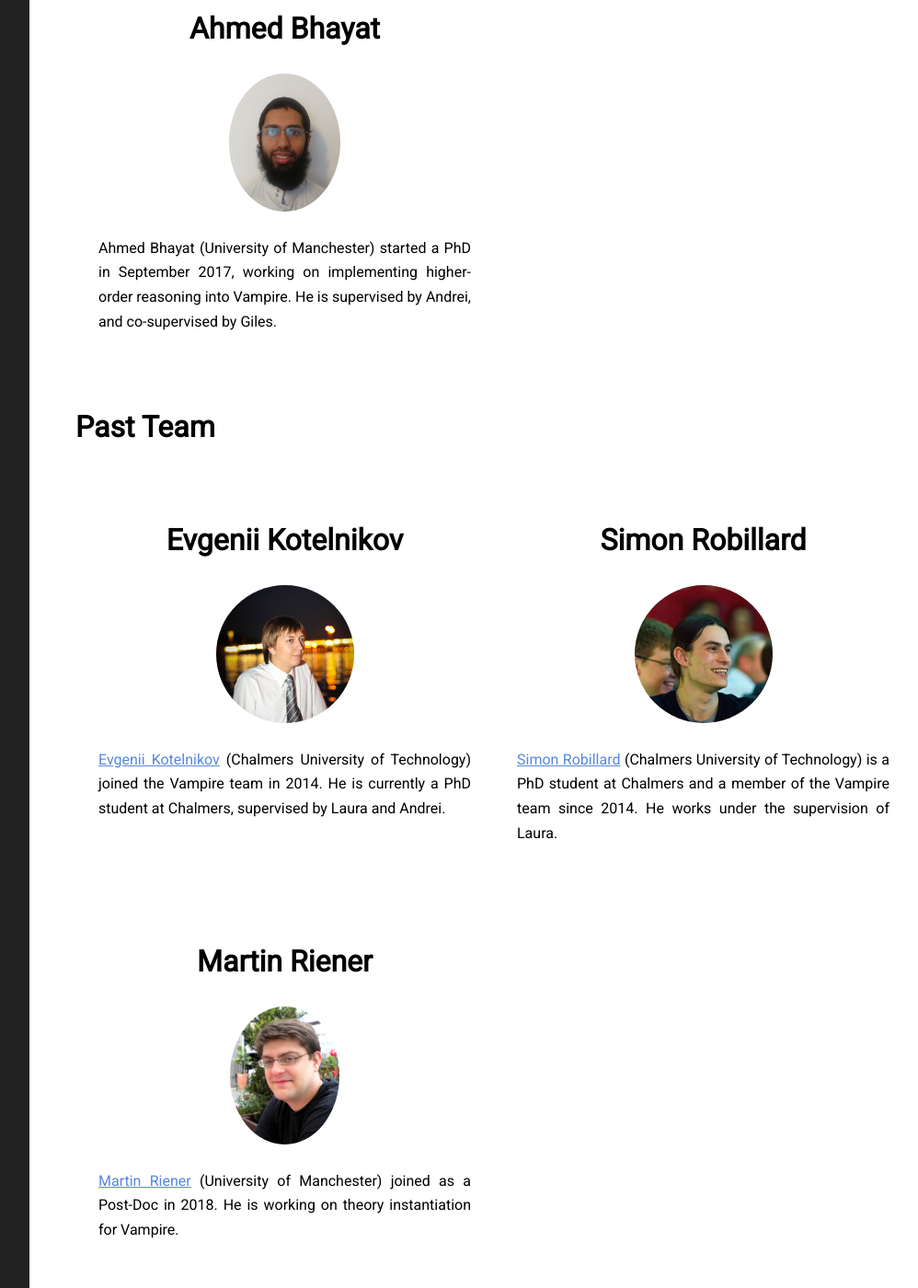
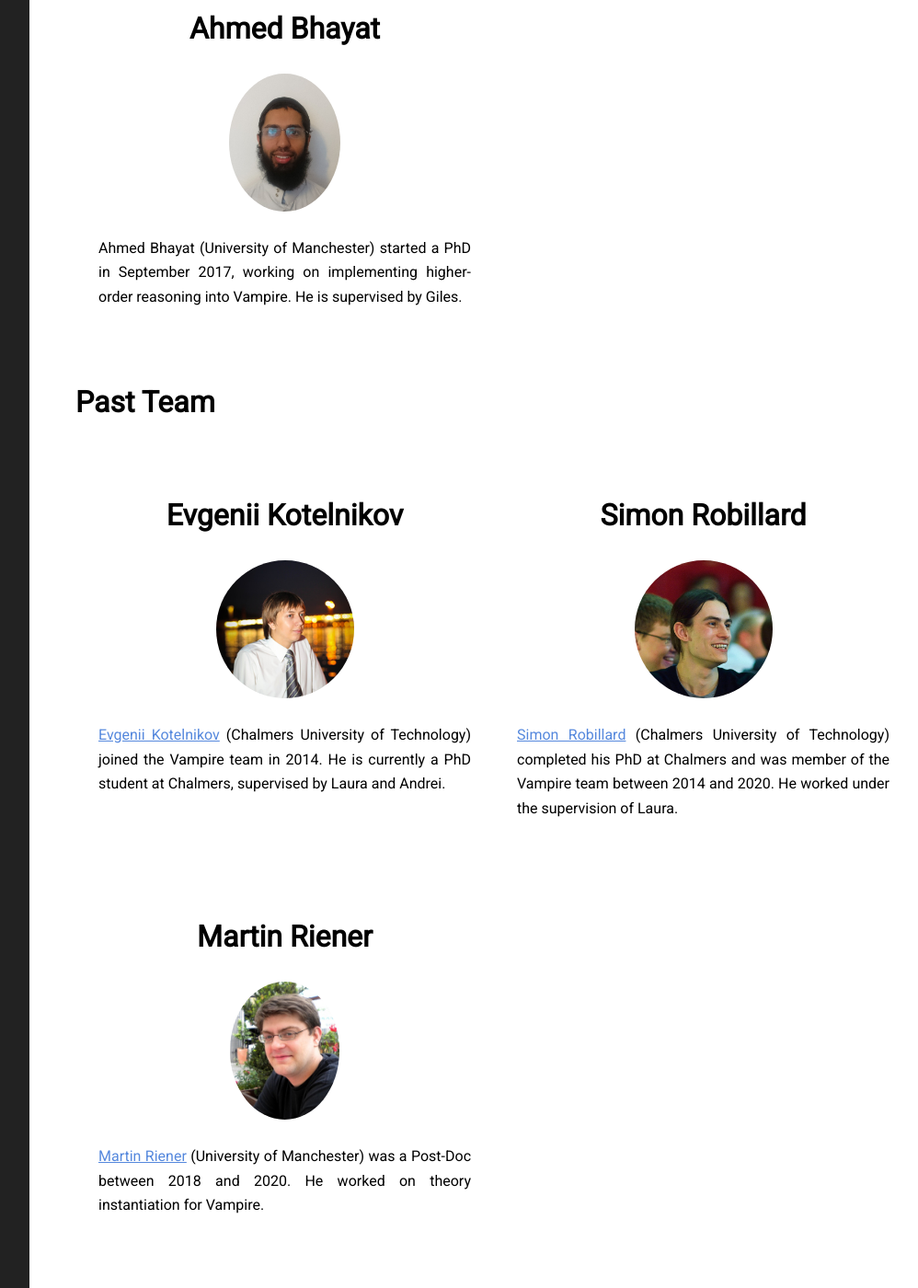
Before and after one commit to vprover/vprover.github.io, a Jekyll site: the page built from team.html, in a window 1280 px wide and 1400 px high, scrolled down 1792 px. Shown: the whole window at 92% size, without its empty margins (268-1266 px from the left). Built offline with Jekyll 4.4.1, drawn with Linux system fonts in a browser that asks for light colours.

Commit message:
Correcting Information

```diff
--- a/team.html
+++ b/team.html
@@ -70,7 +70,7 @@ He is supervised by Giles, and co-supervised by Andrei.
 <img alt="Ahmed Bhayat" src="/img/abhayat.jpg">
 <p>
 {{ bhayat }} (University of Manchester) started a PhD in September 2017, working on implementing higher-order reasoning into Vampire.
-He is supervised by Andrei, and co-supervised by Giles.
+He is supervised by Giles.
 </p>
 </li>
 
@@ -90,8 +90,8 @@ He is currently a PhD student at Chalmers, supervised by Laura and Andrei.
 <h2>Simon Robillard</h2>
 <img alt="Simon Robillard" src="/img/srobillard.jpg">
 <p>
-{{ robillard }} (Chalmers University of Technology) is a PhD student at Chalmers and a member of the Vampire team since 2014.
-He works under the supervision of Laura.
+{{ robillard }} (Chalmers University of Technology) completed his PhD at Chalmers and was member of the Vampire team between 2014 and 2020.
+He worked under the supervision of Laura.
 </p>
 </li>
 
@@ -99,7 +99,7 @@ He works under the supervision of Laura.
 <h2>Martin Riener</h2>
 <img alt="Martin Riener" src="/img/mriener.jpg">
 <p>
-{{ mriener }} (University of Manchester) joined as a Post-Doc in 2018. He is working on theory instantiation for Vampire.
+{{ mriener }} (University of Manchester) was a Post-Doc between 2018 and 2020. He worked on theory instantiation for Vampire.
 </p>
 </li>
 </ul>
```
